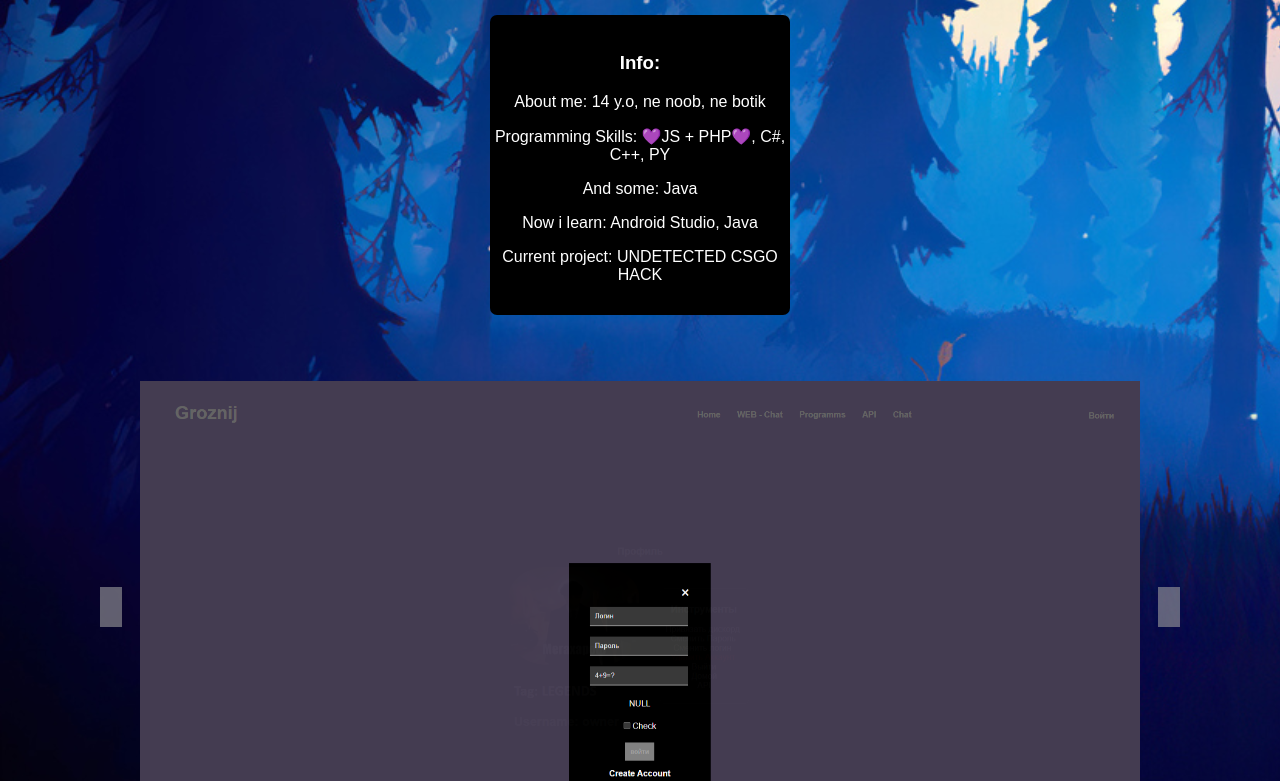
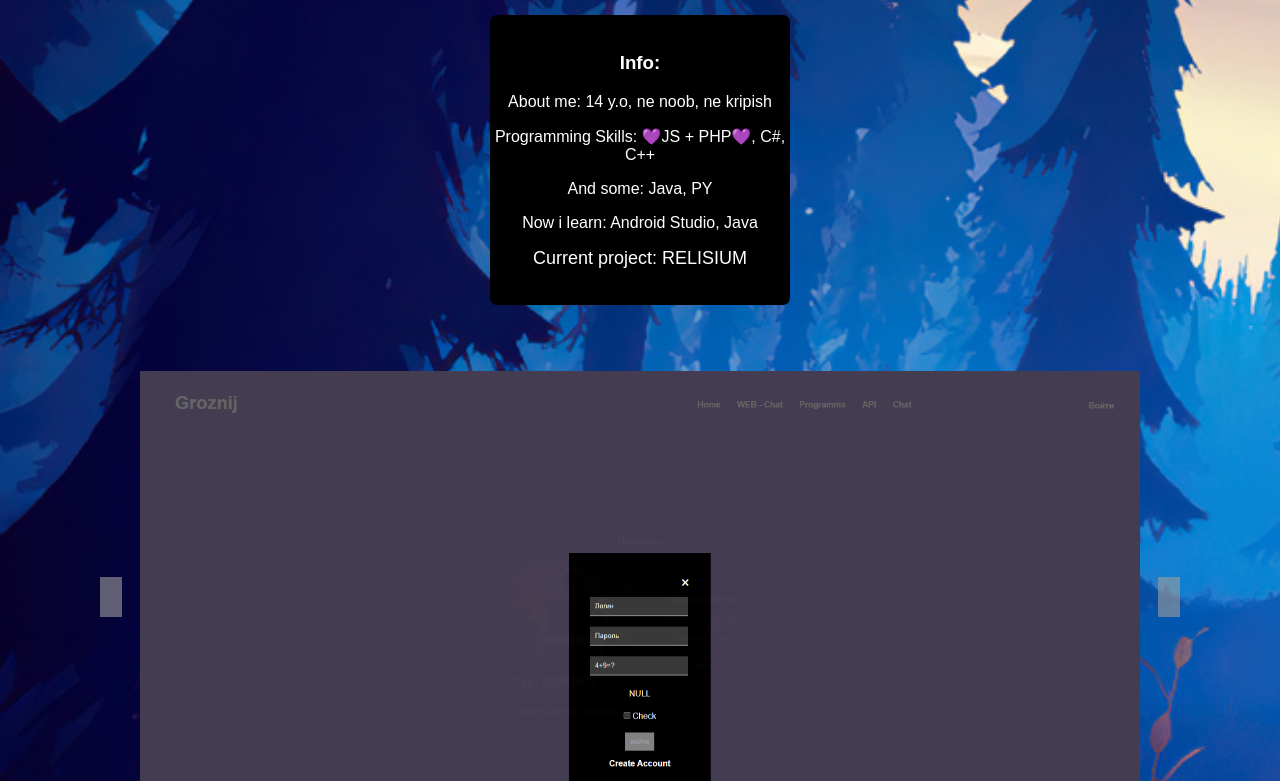
Before and after one commit to wormhole-w/web, a plain HTML site: page index.html in a window 1280 px wide. Shown: the part 834-1615 px from the top of the page. Drawn offline with Linux system fonts and the light colour scheme; grey boxes are pictures that could not be loaded.

Commit message:
Add files via upload

```diff
--- a/index.html
+++ b/index.html
@@ -49,11 +49,11 @@
     <div class="skills">
         <br>
         <h3 style="color: white;">Info:</h3>
-        <p style="color: white;">About me: 14 y.o, ne noob, ne botik</p>
-        <p style="color: white;">Programming Skills: 💜JS + PHP💜, C#, C++, PY</p>
-        <p style="color: white;">And some: Java</p>
+        <p style="color: white;">About me: 14 y.o, ne noob, ne kripish</p>
+        <p style="color: white;">Programming Skills: 💜JS + PHP💜, C#, C++</p>
+        <p style="color: white;">And some: Java, PY</p>
         <p style="color: white;">Now i learn: Android Studio, Java</p>
-        <p style="color: white;">Current project: UNDETECTED CSGO HACK</p>
+        <a href="https://www.relisium.tk" target="_blank" style="color: white;">Current project: RELISIUM</a>
     </div>
     <br>
     <br>
@@ -67,6 +67,9 @@
               <li class="sim-slider-element"><img src="5.png" alt="2" class="png_img"></li>
               <li class="sim-slider-element"><img src="4.png" alt="3" class="png_img"></li>
               <li class="sim-slider-element"><img src="6.png" alt="4" class="png_img"></li>
+              <li class="sim-slider-element"><img src="pon.png" alt="5" class="png_img"></li>
+              <!-- <li class="sim-slider-element"><img src="menu.png" alt="6" class="png_img"></li> -->
+              <!-- <li class="sim-slider-element"><img src="3.jpg" alt="7" class="png_img"></li> -->
               <!-- <li class="sim-slider-element"><img src="kodir.jpg" alt="3" class="png_img"></li> -->
             </ul>
             <div class="sim-slider-arrow-left"></div>
@@ -74,6 +77,12 @@
             <div class="sim-slider-dots"></div>
           </div>
     </div>
+    <br>
+    <br>
+    <div class="demo">
+        <iframe width="700" height="400" src="https://www.youtube.com/embed/-TqNkA6C9a8" title="YouTube video player" frameborder="0" allow="accelerometer; autoplay; clipboard-write; encrypted-media; gyroscope; picture-in-picture" allowfullscreen></iframe>
+    </div>
+    <br>
     <div class="modal" id="mymodal">
         <div class="modal_content">
             <span class="close_modal">&times;</span>
--- a/main.css
+++ b/main.css
@@ -77,7 +77,7 @@ body {
 }
 .skills {
     width: 300px;
-    height: 300px;
+    height: 290px;
     border-radius: 7px;
     background-color: black;
     margin: auto;
@@ -99,3 +99,15 @@ a {
 .png_img {
     width: 200px;
 }
+body::-webkit-scrollbar {
+    width: 1em;
+}
+
+/* body::-webkit-scrollbar-track {
+    -webkit-box-shadow: inset 0 0 6px rgba(0,0,0,0.3);
+} */
+
+body::-webkit-scrollbar-thumb {
+  background-color: rgb(133, 124, 212);
+  outline: 1px solid rgb(95, 86, 170);
+}
--- a/slaid.css
+++ b/slaid.css
@@ -11,7 +11,9 @@ img {
     background-color: transparent;
 }
 
-
+.sim-slider>img {
+    width: 200px !important;
+}
 .sim-slider {
     position: relative;
 }
```
Also changed, not shown: 3.jpg (added), pon.png (added), 1 other file.
